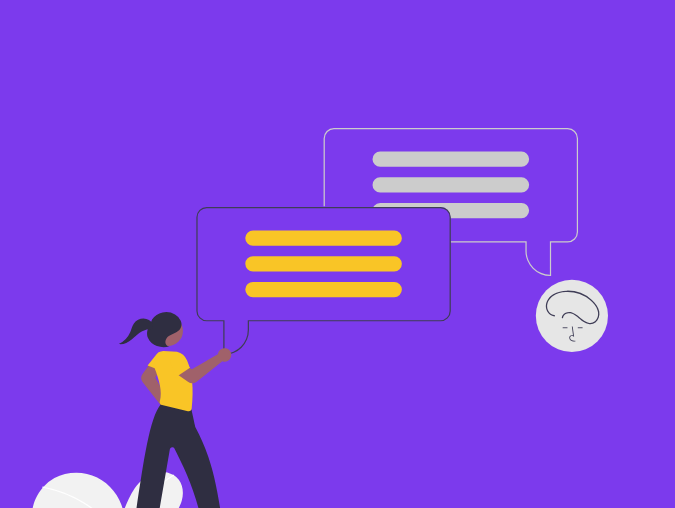
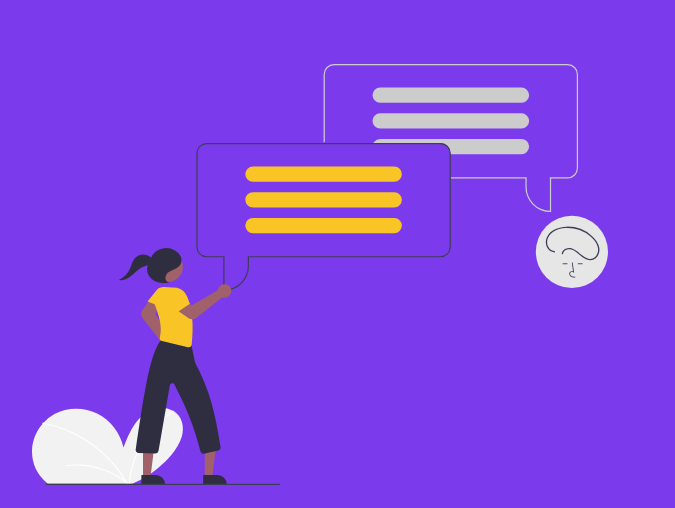
Before and after one commit to florinpop17/live-ama, a plain HTML site: page index.html in a window 1280 px wide. Shown: the top 508 px of the page, without its empty margins (302-977 px from the left). Drawn offline with nearby package versions, Linux system fonts and the light colour scheme.

Commit message:
spacing fix

```diff
--- a/index.html
+++ b/index.html
@@ -23,7 +23,7 @@
             "
         >
             <div class="mx-auto max-w-7xl">
-                <div class="container py-32 mx-auto text-center sm:px-4">
+                <div class="container py-16 mx-auto text-center sm:px-4">
                     <img
                         class="w-full max-w-xl mb-10"
                         src="/images/ama.svg"
```
